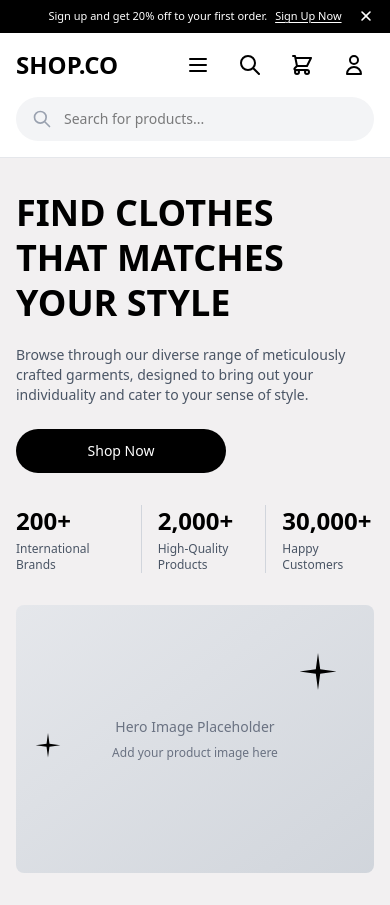
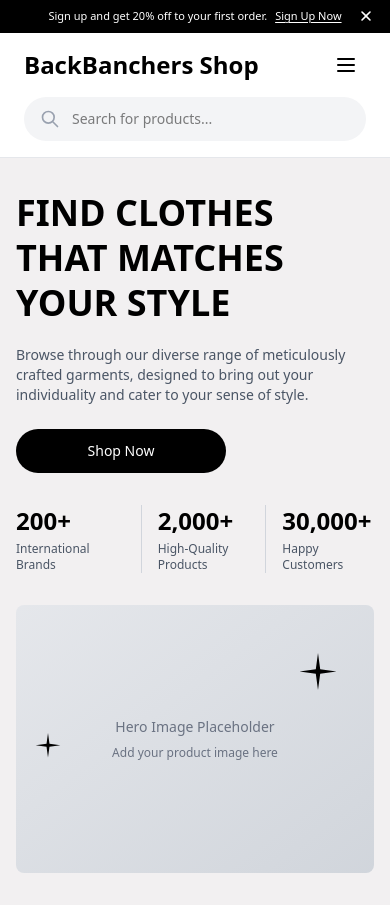
Before and after one commit to shanjid5566/backbencherMart_frontend, a React (Vite) app: page / in a window 390 px wide. Built offline with nearby package versions, Linux system fonts and the light colour scheme.

Commit message:
Refactor Header and Container components for improved mobile menu functionality and layout consistency

```diff
--- a/src/components/Container.jsx
+++ b/src/components/Container.jsx
@@ -2,7 +2,7 @@ import React from 'react';
 
 export default function Container({ children, className = '' }) {
   return (
-    <div className={`container mx-auto px-4 sm:px-6 md:px-8 lg:px-12 xl:px-16 ${className}`}>
+    <div className={`container mx-auto px-6 md:px-8 lg:px-12 xl:px-16 ${className}`}>
       {children}
     </div>
   );
--- a/src/components/Header.jsx
+++ b/src/components/Header.jsx
@@ -1,15 +1,67 @@
-import React from 'react'
-import { Link } from 'react-router'
+import React, { useEffect, useRef, useState } from "react";
+import { Link } from "react-router";
+import Container from "./Container";
 
 const Header = () => {
+  const [mobileOpen, setMobileOpen] = useState(false);
+  const [menuVisible, setMenuVisible] = useState(false);
+  const [panelClass, setPanelClass] = useState("-translate-y-full opacity-0");
+  const menuRef = useRef(null);
+
+  useEffect(() => {
+    const onKey = (e) => {
+      if (e.key === "Escape") setMobileOpen(false);
+    };
+    document.addEventListener("keydown", onKey);
+    return () => document.removeEventListener("keydown", onKey);
+  }, []);
+
+  useEffect(() => {
+    // Prevent body scroll when mobile menu is open
+    document.body.style.overflow = mobileOpen ? "hidden" : "";
+  }, [mobileOpen]);
+
+  useEffect(() => {
+    // if click outside close
+    const onClick = (e) => {
+      if (
+        menuVisible &&
+        menuRef.current &&
+        !menuRef.current.contains(e.target)
+      ) {
+        // animate out then hide (slide up)
+        setPanelClass("-translate-y-full opacity-0");
+        setTimeout(() => {
+          setMenuVisible(false);
+          setMobileOpen(false);
+        }, 300);
+      }
+    };
+    document.addEventListener("mousedown", onClick);
+    return () => document.removeEventListener("mousedown", onClick);
+  }, [menuVisible]);
+
+  // sync mobileOpen -> menuVisible with animation
+  useEffect(() => {
+    if (mobileOpen) {
+      setMenuVisible(true);
+      // allow mount then animate in (slide down)
+      requestAnimationFrame(() => requestAnimationFrame(() => setPanelClass("translate-y-0 opacity-100")));
+    } else if (menuVisible) {
+      // if mobileOpen became false programmatically, animate out then unmount (slide up)
+      setPanelClass("-translate-y-full opacity-0");
+      setTimeout(() => setMenuVisible(false), 300);
+    }
+  }, [mobileOpen]);
+
   return (
-    <header className="w-full bg-white border-b border-gray-200">
-      <div className="max-w-[1440px] mx-auto px-4 sm:px-6 lg:px-16 xl:px-24">
+    <header className="w-full bg-white border-b border-gray-200 z-40 relative">
+      <Container>
         <div className="flex items-center justify-between h-16 sm:h-20 lg:h-24">
           {/* Logo */}
           <Link to="/" className="flex-shrink-0">
-            <h1 className="text-2xl sm:text-3xl lg:text-[32px] font-bold font-['Integral CF']">
-              SHOP.CO
+            <h1 className="text-2xl sm:text-3xl lg:text-[24px] font-bold">
+             BackBanchers Shop
             </h1>
           </Link>
 
@@ -18,18 +70,37 @@ const Header = () => {
             <div className="relative group">
               <button className="flex items-center gap-1 text-base hover:text-gray-600 transition-colors">
                 Shop
-                <svg className="w-4 h-4" fill="none" stroke="currentColor" viewBox="0 0 24 24">
-                  <path strokeLinecap="round" strokeLinejoin="round" strokeWidth={2} d="M19 9l-7 7-7-7" />
+                <svg
+                  className="w-4 h-4"
+                  fill="none"
+                  stroke="currentColor"
+                  viewBox="0 0 24 24"
+                >
+                  <path
+                    strokeLinecap="round"
+                    strokeLinejoin="round"
+                    strokeWidth={2}
+                    d="M19 9l-7 7-7-7"
+                  />
                 </svg>
               </button>
             </div>
-            <Link to="/on-sale" className="text-base hover:text-gray-600 transition-colors">
+            <Link
+              to="/on-sale"
+              className="text-base hover:text-gray-600 transition-colors"
+            >
               On Sale
             </Link>
-            <Link to="/new-arrivals" className="text-base hover:text-gray-600 transition-colors">
+            <Link
+              to="/new-arrivals"
+              className="text-base hover:text-gray-600 transition-colors"
+            >
               New Arrivals
             </Link>
-            <Link to="/brands" className="text-base hover:text-gray-600 transition-colors">
+            <Link
+              to="/brands"
+              className="text-base hover:text-gray-600 transition-colors"
+            >
               Brands
             </Link>
           </nav>
@@ -43,7 +114,12 @@ const Header = () => {
                 stroke="currentColor"
                 viewBox="0 0 24 24"
               >
-                <path strokeLinecap="round" strokeLinejoin="round" strokeWidth={2} d="M21 21l-6-6m2-5a7 7 0 11-14 0 7 7 0 0114 0z" />
+                <path
+                  strokeLinecap="round"
+                  strokeLinejoin="round"
+                  strokeWidth={2}
+                  d="M21 21l-6-6m2-5a7 7 0 11-14 0 7 7 0 0114 0z"
+                />
               </svg>
               <input
                 type="text"
@@ -55,31 +131,29 @@ const Header = () => {
 
           {/* Icons */}
           <div className="flex items-center gap-3 sm:gap-4">
-            {/* Mobile Menu Button */}
-            <button className="lg:hidden p-2 hover:bg-gray-100 rounded-lg transition-colors">
-              <svg className="w-6 h-6" fill="none" stroke="currentColor" viewBox="0 0 24 24">
-                <path strokeLinecap="round" strokeLinejoin="round" strokeWidth={2} d="M4 6h16M4 12h16M4 18h16" />
-              </svg>
-            </button>
-
-            {/* Search Icon - Mobile */}
-            <button className="md:hidden p-2 hover:bg-gray-100 rounded-lg transition-colors">
-              <svg className="w-6 h-6" fill="none" stroke="currentColor" viewBox="0 0 24 24">
-                <path strokeLinecap="round" strokeLinejoin="round" strokeWidth={2} d="M21 21l-6-6m2-5a7 7 0 11-14 0 7 7 0 0114 0z" />
-              </svg>
-            </button>
-
-            {/* Cart Icon */}
-            <button className="p-2 hover:bg-gray-100 rounded-lg transition-colors">
+            {/* Cart Icon - visible on lg+ */}
+            <button className="hidden lg:inline-flex p-2 hover:bg-gray-100 rounded-lg transition-colors" aria-label="View cart">
               <svg className="w-6 h-6" fill="none" stroke="currentColor" viewBox="0 0 24 24">
                 <path strokeLinecap="round" strokeLinejoin="round" strokeWidth={2} d="M3 3h2l.4 2M7 13h10l4-8H5.4M7 13L5.4 5M7 13l-2.293 2.293c-.63.63-.184 1.707.707 1.707H17m0 0a2 2 0 100 4 2 2 0 000-4zm-8 2a2 2 0 11-4 0 2 2 0 014 0z" />
               </svg>
             </button>
 
-            {/* User Icon */}
-            <button className="p-2 hover:bg-gray-100 rounded-lg transition-colors">
+            {/* User/Profile Icon - visible on lg+ */}
+            <button className="hidden lg:inline-flex p-2 hover:bg-gray-100 rounded-lg transition-colors" aria-label="Account">
               <svg className="w-6 h-6" fill="none" stroke="currentColor" viewBox="0 0 24 24">
                 <path strokeLinecap="round" strokeLinejoin="round" strokeWidth={2} d="M16 7a4 4 0 11-8 0 4 4 0 018 0zM12 14a7 7 0 00-7 7h14a7 7 0 00-7-7z" />
+              </svg>
+            </button>
+
+            {/* Mobile Menu Button */}
+            <button
+              aria-label="Toggle menu"
+              aria-expanded={mobileOpen}
+              onClick={() => setMobileOpen((s) => !s)}
+              className="lg:hidden p-2  rounded-lg transition-colors"
+            >
+              <svg className="w-6 h-6" fill="none" stroke="currentColor" viewBox="0 0 24 24">
+                <path strokeLinecap="round" strokeLinejoin="round" strokeWidth={2} d="M4 6h16M4 12h16M4 18h16" />
               </svg>
             </button>
           </div>
@@ -94,7 +168,12 @@ const Header = () => {
               stroke="currentColor"
               viewBox="0 0 24 24"
             >
-              <path strokeLinecap="round" strokeLinejoin="round" strokeWidth={2} d="M21 21l-6-6m2-5a7 7 0 11-14 0 7 7 0 0114 0z" />
+              <path
+                strokeLinecap="round"
+                strokeLinejoin="round"
+                strokeWidth={2}
+                d="M21 21l-6-6m2-5a7 7 0 11-14 0 7 7 0 0114 0z"
+              />
             </svg>
             <input
               type="text"
@@ -103,9 +182,100 @@ const Header = () => {
             />
           </div>
         </div>
-      </div>
+      </Container>
+
+      {/* Mobile menu overlay */}
+      {menuVisible && (
+        <div className="fixed inset-0 z-50">
+          <div className={`absolute inset-0 bg-black/40 backdrop-blur-sm transition-opacity duration-300 ${panelClass.includes('opacity-100') ? 'opacity-100' : 'opacity-0'}`} />
+          <div
+            ref={menuRef}
+            className={`absolute top-0 left-0 w-full bg-white shadow-md transform transition-all duration-300 ${panelClass}`}
+          >
+            <div className="mx-auto px-6 py-6">
+              <div className="flex items-center justify-between">
+                <Link
+                  to="/"
+                  onClick={() => setMobileOpen(false)}
+                  className="text-2xl font-bold"
+                >
+                  BackBanchers Shop
+                </Link>
+                <button
+                  aria-label="Close menu"
+                  onClick={() => setMobileOpen(false)}
+                  className="p-2"
+                >
+                  <svg
+                    className="w-6 h-6"
+                    viewBox="0 0 24 24"
+                    fill="none"
+                    stroke="currentColor"
+                  >
+                    <path
+                      strokeLinecap="round"
+                      strokeLinejoin="round"
+                      strokeWidth={2}
+                      d="M6 18L18 6M6 6l12 12"
+                    />
+                  </svg>
+                </button>
+              </div>
+
+              <nav className="mt-6 flex flex-col gap-4">
+                <Link
+                  to="/"
+                  onClick={() => setMobileOpen(false)}
+                  className="text-lg font-medium"
+                >
+                  Home
+                </Link>
+                <Link
+                  to="/on-sale"
+                  onClick={() => setMobileOpen(false)}
+                  className="text-lg"
+                >
+                  On Sale
+                </Link>
+                <Link
+                  to="/new-arrivals"
+                  onClick={() => setMobileOpen(false)}
+                  className="text-lg"
+                >
+                  New Arrivals
+                </Link>
+                <Link
+                  to="/brands"
+                  onClick={() => setMobileOpen(false)}
+                  className="text-lg"
+                >
+                  Brands
+                </Link>
+                <Link
+                  to="/shop"
+                  onClick={() => setMobileOpen(false)}
+                  className="text-lg"
+                >
+                  Shop
+                </Link>
+              </nav>
+
+              <div className="mt-6 border-t pt-4">
+                <div className="flex gap-3">
+                  <button className="flex-1 py-3 bg-black text-white rounded-md">
+                    View Cart
+                  </button>
+                  <button className="flex-1 py-3 border rounded-md">
+                    Account
+                  </button>
+                </div>
+              </div>
+            </div>
+          </div>
+        </div>
+      )}
     </header>
-  )
-}
+  );
+};
 
-export default Header
+export default Header;
```
Also changed, not shown: src/layouts/homeLayout/HomeLayout.jsx (+5 -4 lines).
